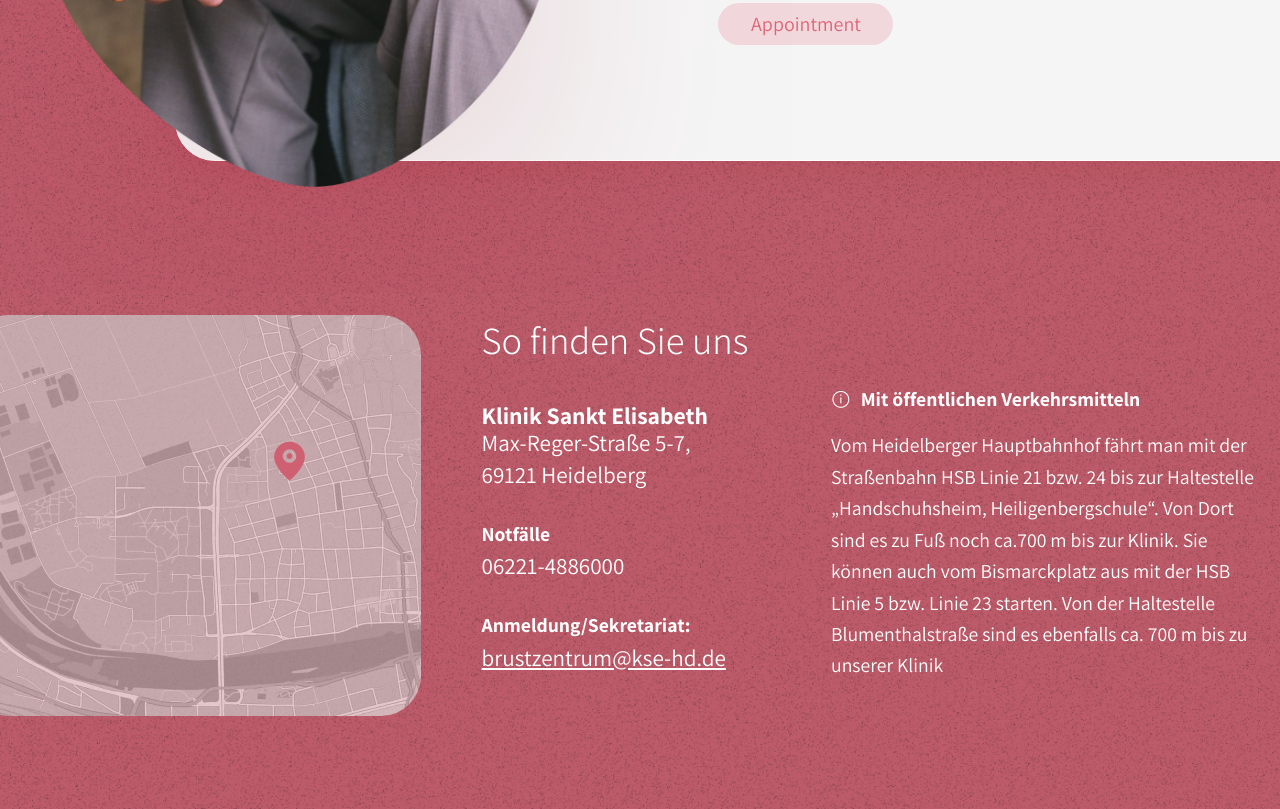
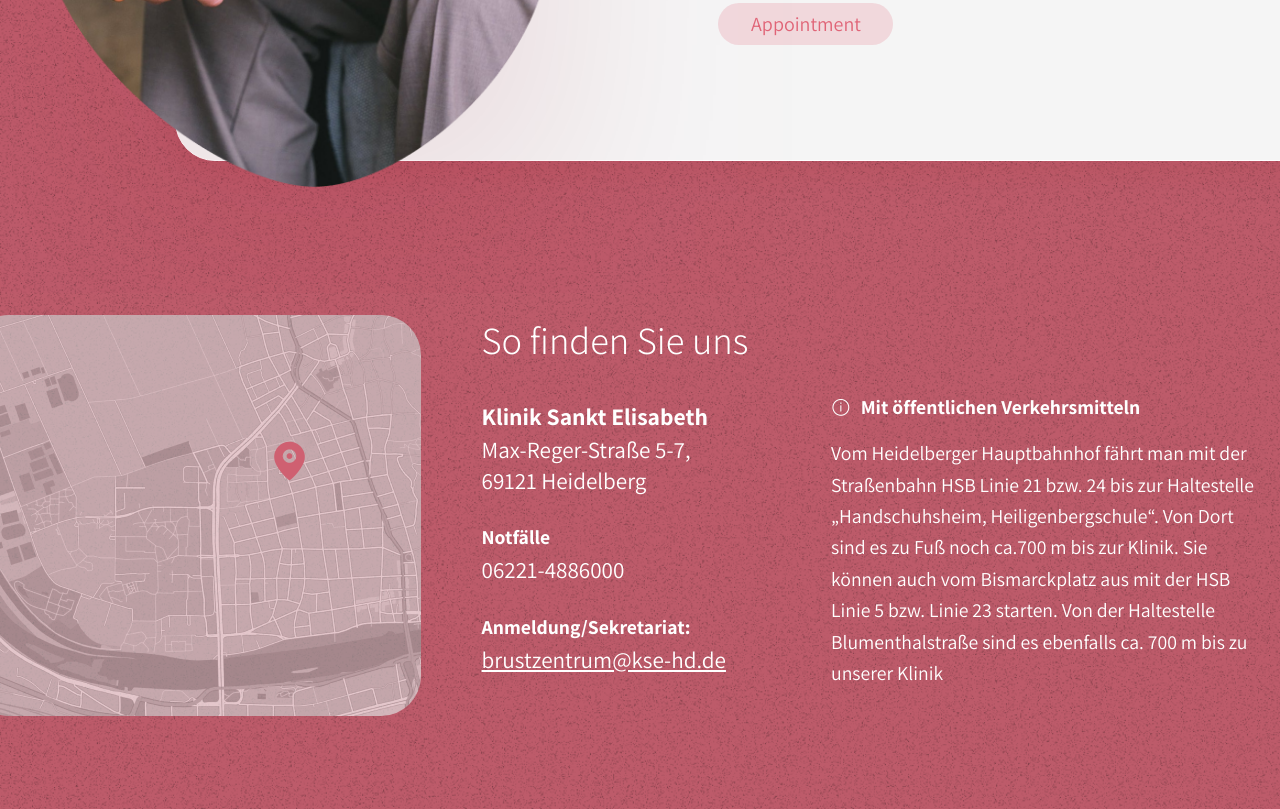
Before and after one commit to b3m3/brustzentrum, a plain HTML site: page dist/index.html in a window 1280 px wide. Shown: the part 4795-5604 px from the top of the page. Drawn offline with nearby package versions, Linux system fonts and the light colour scheme; files whose address does not match are found by name.

Commit message:
fix padding footer info

```diff
--- a/dist/index.html
+++ b/dist/index.html
@@ -42,8 +42,8 @@
           <li><a class="menu__link" href="#verfugen">Wir verfügen über</a></li>
           <li>
             <a class="menu__link" href="#kontakt">Kontakt</a>
-            <a class="header__phone menu__phone" href="tel:062214880"><span class="icon-phone"></span> 06221 - 48
-              80</a>
+            <a class="header__phone menu__phone" href="tel:062214886000"><span class="icon-phone"></span>
+              06221-4886000</a>
           </li>
         </ul>
 
--- a/src/scss/fonts.scss
+++ b/src/scss/fonts.scss
@@ -14,15 +14,6 @@
 	 url("../fonts/Assistant-Light.woff") format("woff"),
 	 url("../fonts/Assistant-Light.ttf") format("ttf");
 	font-weight: 300;
-	font-style: normal;
-}
-@font-face {
-	font-family: 'DIN Alternate Bold';
-	font-display: swap;
-	src: url("../fonts/DIN Alternate Bold.woff2") format("woff2"),
-	 url("../fonts/DIN Alternate Bold.woff") format("woff"),
-	 url("../fonts/DIN Alternate Bold.ttf") format("ttf");
-	font-weight: 400;
 	font-style: normal;
 }
 @font-face {
@@ -44,6 +35,15 @@
 	font-style: normal;
 }
 @font-face {
+	font-family: 'DIN Alternate Bold';
+	font-display: swap;
+	src: url("../fonts/DIN Alternate Bold.woff2") format("woff2"),
+	 url("../fonts/DIN Alternate Bold.woff") format("woff"),
+	 url("../fonts/DIN Alternate Bold.ttf") format("ttf");
+	font-weight: 400;
+	font-style: normal;
+}
+@font-face {
 	font-family: 'icomoon';
 	font-display: swap;
 	src: url("../fonts/icomoon.woff2") format("woff2"),
--- a/src/scss/sections/footer.scss
+++ b/src/scss/sections/footer.scss
@@ -35,7 +35,7 @@
     display: flex;
     flex-direction: column;
     gap: rem(15);
-    @include fit('padding-top', 81, 0, 1);
+    @include fit('padding-top', 90, 0, 1);
   }
 }
 
@@ -67,6 +67,7 @@
   &__row {
     display: flex;
     flex-direction: column;
+    gap: rem(5);
 
     &:nth-child(1) {
       padding-bottom: rem(10);
@@ -74,6 +75,7 @@
   }
   &__subtitle {
     font-weight: 700;
+    @include fit('line-height', 26, 20, 1);
 
     &_big {
       @include fit('font-size', 24, 22, 1);
@@ -85,7 +87,7 @@
   }
   &__link {
     @include fit('font-size', 24, 18, 1);
-    @include fit('line-height', 32, 28, 1);
+    @include fit('line-height', 31, 28, 1);
     color: #fff;
 
     &_mail {
```
Also changed, not shown: dist/diagnostik.html (+2 -2 lines), src/html/sections/header.html (+2 -2 lines), dist/css/style.css, dist/css/style.min.css.
